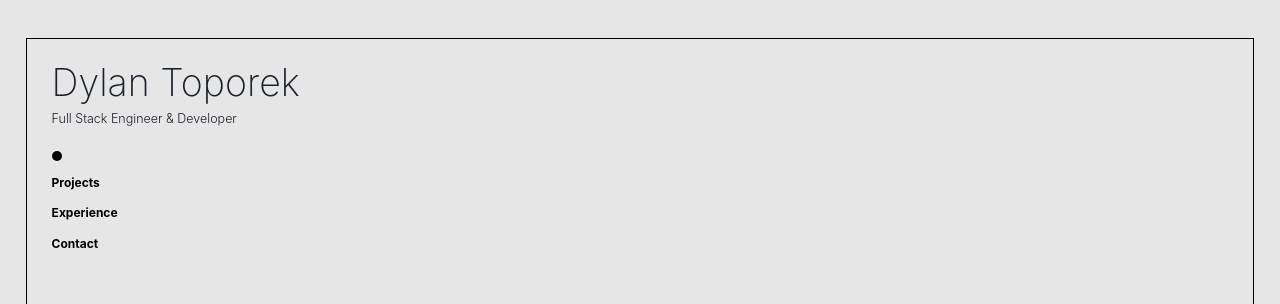
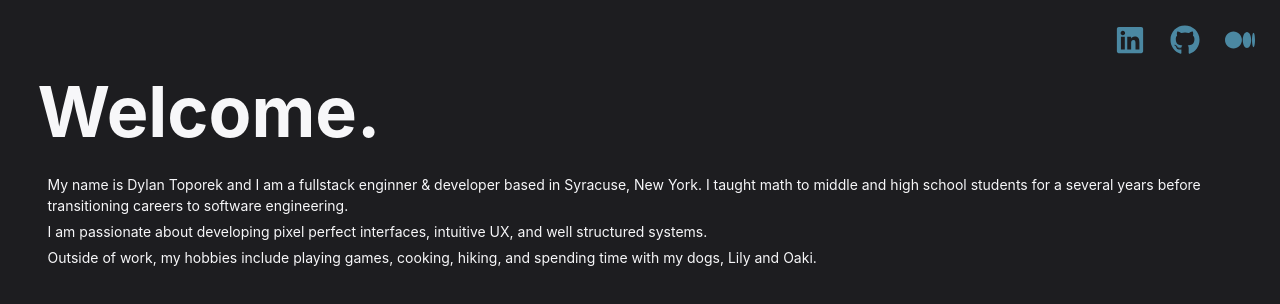
Before and after one commit to dylantoporek/portfolio-project, a React (Create React App) app: page / in a window 1280 px wide. Shown: the top 304 px of the page. Built offline with nearby package versions, Linux system fonts and the light colour scheme.

Commit message:
another round of changes

```diff
--- a/src/components/App/App.js
+++ b/src/components/App/App.js
@@ -24,29 +24,26 @@ function App() {
   return (
     <ChakraProvider>
       <Stack
+        color={'#F7F7F9'}
         alignItems={'center'}
         justifyContent={'center'}
         position={'relative'}
         flexDirection={'column'}
-        backgroundColor={'#E6E6E6'}
-        h={'100vh'}
-        w={'100vw'}>
+        backgroundColor={'#1D1D20'}
+        minH={'100vh'}
+        minW={'100vw'}>
 
-        <Flex flexDir={'column'} p={10} border={'1px solid black'} h={'90vh'} w={'96vw'}>
-          <Heading size={'3xl'} fontWeight={200} mb={4}>Dylan Toporek</Heading>
-          <Heading size={'md'} fontWeight={300}>Full Stack Engineer & Developer</Heading>
-
-          <Flex mt={10}>
-            <Navbar/>
-          </Flex>
+        <Flex flexDir={'column'} p={10} h={'100vh'} w={'100vw'}>
+          <Contact/>
+          <Routes>
+              <Route path='/' element={<Home changePage={changePage}/>}/>
+              <Route path='/projects' element={<ProjectItem changePage={changePage}/>}/>
+              <Route path='/experience' element={<InteractiveResume changePage={changePage}/>}/>
+          </Routes>
         </Flex>
 
 
-        <Routes>
-          <Route path='/' element={<Home changePage={changePage}/>}/>
-          <Route path='/projects' element={<ProjectItem changePage={changePage}/>}/>
-          <Route path='/experience' element={<InteractiveResume changePage={changePage}/>}/>
-        </Routes>
+
       </Stack>
     </ChakraProvider>
 
--- a/src/components/Contact/Contact.js
+++ b/src/components/Contact/Contact.js
@@ -25,24 +25,14 @@ const openInNewTab = url => {
     }
 
   return (
-    <Stack
-      height={'30%'}
-      className="contact-bar"
-      ml={'30px'}
-      alignItems={'center'}
-      width={'60px'}
-      position={'fixed'}
-      bottom={10}
-      zIndex={1}
-      left={0}>
-        <Flex mb={10} mt={1}>
+    <Stack flexDir={'horizontal'} gap={10} justifyContent={'flex-end'}>
+        <Flex
+          onMouseOver={handleHover}
+          onMouseOut={handleLeave}>
           <Link
-            onMouseEnter={handleHover}
-            onMouseLeave={handleLeave}
             onClick={()=> openInNewTab("https://www.linkedin.com/in/dylan-toporek-bb3491106/")}>
-            <FontAwesomeIcon id='linkedin' icon={faLinkedin} color={isHovered === 'linkedin' ? '#061A40' : "#4B88A2"} style={{
+            <FontAwesomeIcon   id='linkedin' icon={faLinkedin} color={isHovered === 'linkedin' ? 'white' : "#4B88A2"} style={{
               position: 'relative',
-              top: isHovered === 'linkedin' ? '-5px' : '0px',
               width: '30px',
               height: '30px',
               transition: "all .3s ease",
@@ -51,15 +41,14 @@ const openInNewTab = url => {
             }}/>
           </Link>
         </Flex>
-        <Flex mb={10}>
+        <Flex
+          onMouseOver={handleHover}
+          onMouseOut={handleLeave}>
           <Link
-            onMouseEnter={handleHover}
-            onMouseLeave={handleLeave}
             onClick={()=> openInNewTab("https://github.com/dylantoporek")}>
-            <FontAwesomeIcon id='github' icon={faGithub} color={isHovered === 'github' ? '#061A40' : "#4B88A2"} style={{
+            <FontAwesomeIcon id='github' icon={faGithub} color={isHovered === 'github' ? 'white' : "#4B88A2"} style={{
               position: 'relative',
-              top: isHovered === 'github' ? '-5px' : '0px',
-              width: '30px',
+              width: isHovered === 'github' ? '30px':'30px',
               height: '30px',
               transition: "all .3s ease",
               WebkitTransition: "all .3s ease",
@@ -68,15 +57,14 @@ const openInNewTab = url => {
             </Link>
         </Flex>
 
-        <Flex mb={10}>
+        <Flex
+          onMouseOver={handleHover}
+          onMouseOut={handleLeave} >
           <Link
-            onMouseEnter={handleHover}
-            onMouseLeave={handleLeave}
             onClick={()=> openInNewTab("https://medium.com/@dylantoporek")}>
-            <FontAwesomeIcon id='medium' icon={faMedium} color={isHovered === 'medium' ? '#061A40' : "#4B88A2"} style={{
+            <FontAwesomeIcon id='medium' icon={faMedium} color={isHovered === 'medium' ? 'white' : "#4B88A2"} style={{
               position: 'relative',
-              top: isHovered === 'medium' ? '-5px' : '0px',
-              width: '30px',
+              width: isHovered === 'medium' ? '30px':'30px',
               height: '30px',
               transition: "all .3s ease",
               WebkitTransition: "all .3s ease",
@@ -84,7 +72,6 @@ const openInNewTab = url => {
             }} />
           </Link>
         </Flex>
-        <Flex maxW={'2px'} w={'1%'} minH={'100%'} backgroundColor={"#4B88A2"}></Flex>
     </Stack>
   )
 }
--- a/src/components/Home/Home.js
+++ b/src/components/Home/Home.js
@@ -11,13 +11,38 @@ import '../Home/index.scss'
 import Landing from '../Landing/Landing'
 import About from "../About/About";
 import ProjectItem from "../ProjectItem/ProjectItem";
-import { Flex, Stack, Heading } from "@chakra-ui/react";
+import { Flex, Stack, Text, Heading, useMediaQuery } from "@chakra-ui/react";
 
 
 function Home({}){
+    const [isMobile] = useMediaQuery("(max-width: 768px)", {
+        ssr: true,
+        fallback: false,
+    })
     return (
         <Stack>
+            <Flex
+             flexDir={'column'}
+             alignSelf={'center'}
+             p={5}
+             fontSize={14}
+             maxW={'100%'}>
+                <Heading fontSize={isMobile ? 40:70} mb={4}>
+                    Welcome.
+                </Heading>
+                <Flex p={4} flexDir={'column'}>
+                <Text mb={2}>
+                    My name is Dylan Toporek and I am a fullstack enginner & developer based in Syracuse, New York. I taught math to middle and high school students for a several years before transitioning careers to software engineering.
+                </Text>
+                <Text mb={2}>
+                    I am passionate about developing pixel perfect interfaces, intuitive UX, and well structured systems.
+                </Text>
+                <Text>
+                    Outside of work, my hobbies include playing games, cooking, hiking, and spending time with my dogs, Lily and Oaki.
+                </Text>
+                </Flex>
 
+            </Flex>
         </Stack>
       );
 }
--- a/src/components/Navbar/Navbar.js
+++ b/src/components/Navbar/Navbar.js
@@ -10,7 +10,7 @@ function Navbar({selectedPage}){
     const [animation, setAnimation] = useState(false)
     const [isMobile] = useMediaQuery("(max-width: 768px)")
     const [isDesktop] = useMediaQuery("(min-width: 1550px)")
-    const navbarItems = ['Home', 'Projects', 'Experience', 'Contact']
+    const navbarItems = ['Home', 'Projects', 'Experience']
 
     function handleClick(){
         const section = document.getElementById('home-container')
@@ -31,7 +31,7 @@ function Navbar({selectedPage}){
     }
 
     function handleNavigate(string) {
-
+      console.log(string)
         if (string === 'Home') {
             navigate('/')
         } else {
@@ -41,33 +41,21 @@ function Navbar({selectedPage}){
 
     }
 
-    function handleNavbarItemText(string){
-
-    let lowercaseString = string.toLowerCase()
-       if(window.location.href.includes(lowercaseString)){
-        return <Flex width={'10px'} h={'10px'} borderRadius={'50%'} backgroundColor={'black'}></Flex>
-       } else if(string === 'Home' && window.location.href[window.location.href.length - 1] === '/'){
-        return <Flex width={'10px'} h={'10px'} borderRadius={'50%'} backgroundColor={'black'}></Flex>
-       } else return string
-
-        // :
-        // string
-    }
 
     return (
         <Stack>
-            <Flex flexDir={'column'}>
+            <Flex>
                 {navbarItems.map((item) => <Flex
                     key={item}
                     cursor={'pointer'}
                     mb={5}
                     fontSize={12}
                     fontWeight={700}
-                    color={selectedNav === item ? '#0A81D1' : 'black'}
+                    color={selectedNav === item ? '#41E2BA' : '#F7F7F9'}
                     onMouseOver={(e) => setSelectedNav(e.target.innerText) }
                     onMouseOut={() => setSelectedNav(null)}
                     onClick={(e) => handleNavigate(`${e.target.innerText}`)}>
-                        {handleNavbarItemText(item)}
+                        {item} //
                     </Flex>
                 )}
             </Flex>
--- a/src/index.scss
+++ b/src/index.scss
@@ -11,7 +11,7 @@ body {
   font-family: 300 11px/1.4;
   display: flex;
   scroll-behavior: smooth;
-  background-color: #E6E6E6;
+  background-color: #F7F7F9;
   transition: "all .5s ease";
   height: fit-content;
 }
```
Also changed, not shown: src/components/Contact/index.scss (deleted, +0 -33 lines).
